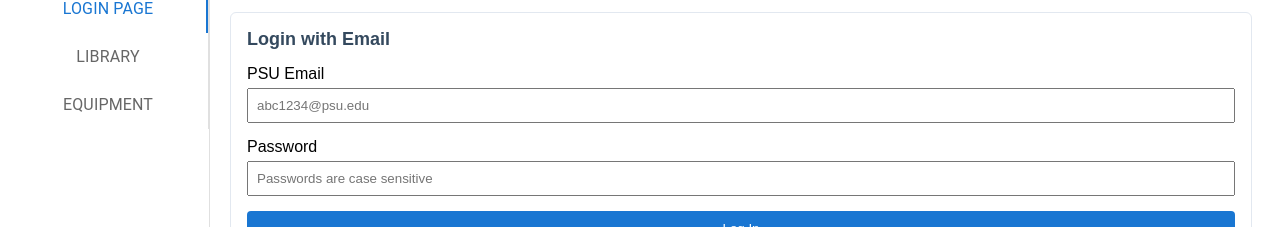
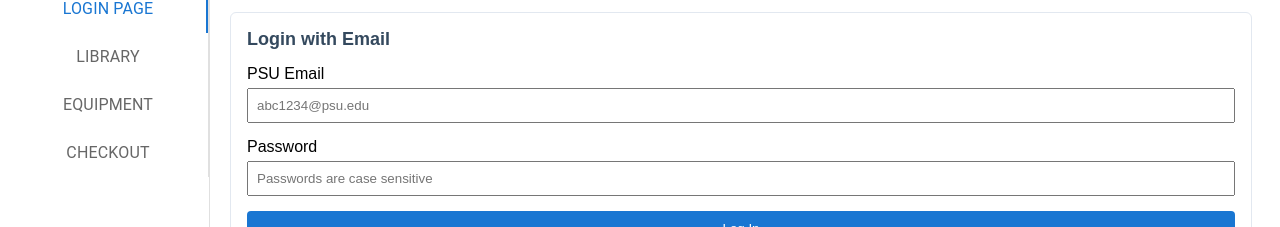
Before and after one commit to psu-edu/sweng861-capstone-tpz5005, a React (Vite) app in the folder frontend/: page / in a window 1280 px wide. Shown: the part 88-315 px from the top of the page. Built offline with nearby package versions, Linux system fonts and the light colour scheme; no server answers.

Commit message:
Added a checkout page

```diff
--- a/frontend/src/App.jsx
+++ b/frontend/src/App.jsx
@@ -3,6 +3,7 @@ import ReactDOM from 'react-dom/client';
 import LoginPage from './Pages/LoginPage';
 import LibraryPage from './Pages/LibraryPage';
 import EquipmentPage from './Pages/EquipmentPage';
+import CheckoutPage from './Pages/CheckoutPage';
 
 import Tabs from '@mui/material/Tabs';
 import Tab from '@mui/material/Tab';
@@ -30,12 +31,12 @@ export default function App() {
         }
     }
 
-    // DEBUG
-    //------------------------------------------/
-    useEffect(() => {
-    //------------------------------------------/
-        console.log("Reserved info updated in App.jsx:", reservationInfo);
-    }, [reservationInfo]);
+    // // DEBUG
+    // //------------------------------------------/
+    // useEffect(() => {
+    // //------------------------------------------/
+    //     console.log("Reserved info updated in App.jsx:", reservationInfo);
+    // }, [reservationInfo]);
 
 
 
@@ -116,6 +117,15 @@ export default function App() {
                     }
                     {...allyProps(2)}
                     />
+                    {/* Checkout Tab */}
+                    <Tab
+                    label ={
+                        <Typography>
+                            {'Checkout'}
+                        </Typography>
+                    }
+                    {...allyProps(3)}
+                    />
                 </Tabs>
                 {/* Username display*/}
                 <Box sx={{
@@ -166,6 +176,14 @@ export default function App() {
                         setReservationInfo={setReservationInfo}
                     />
                 </div>
+                <div hidden= {tabIndex !== 3}>
+                    <CheckoutPage
+                        user={user}
+                        setUser={setUser}
+                        reservationInfo={reservationInfo}
+                        setReservationInfo={setReservationInfo}
+                    />
+                </div>
             </Box>
         </Box>
     );
```
